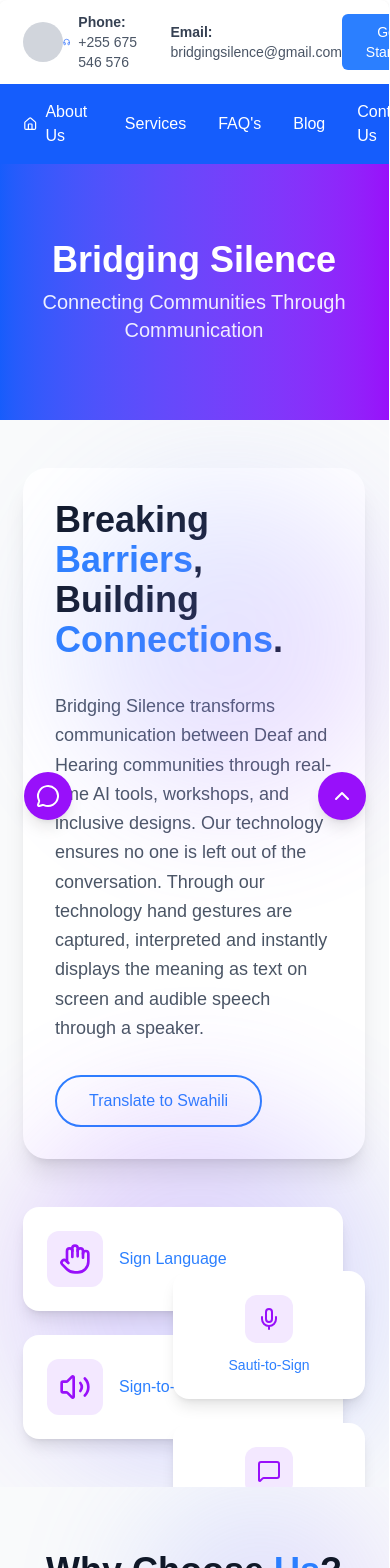
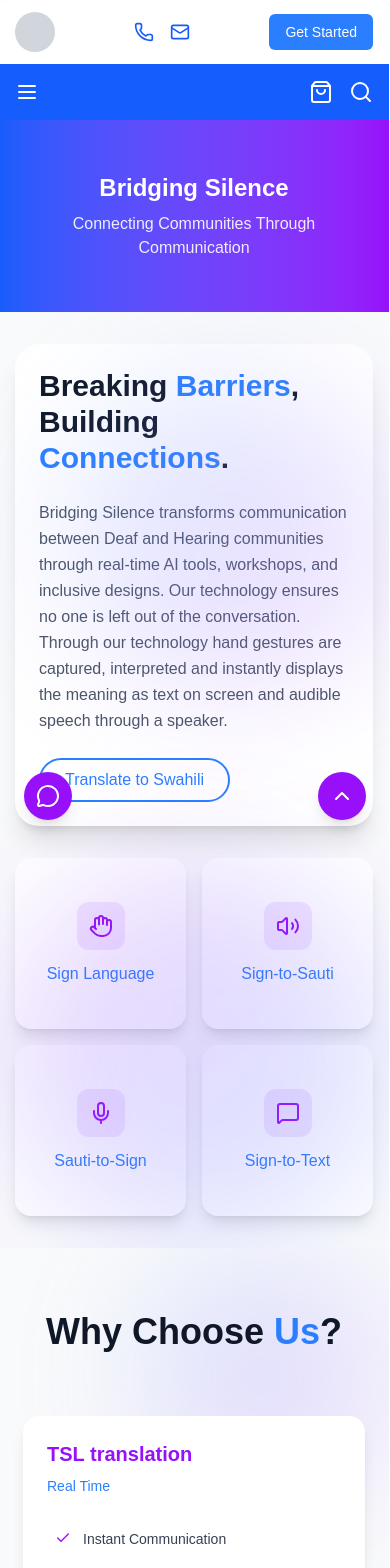
Before and after one commit to silencebridging/silencebridging, a Next.js app: page /services in a window 390 px wide. Shown: the top 1568 px of the page. Built offline with nearby package versions, Linux system fonts and the light colour scheme.

Commit message:
some pages responsiveness

```diff
--- a/package.json
+++ b/package.json
@@ -12,6 +12,7 @@
     "@mediapipe/camera_utils": "^0.3.1675466862",
     "@mediapipe/drawing_utils": "^0.3.1675466124",
     "@mediapipe/hands": "^0.4.1675469240",
+    "framer-motion": "^12.19.2",
     "lucide-react": "^0.513.0",
     "next": "15.3.3",
     "react": "^19.0.0",
--- a/src/app/services/_components/description.jsx
+++ b/src/app/services/_components/description.jsx
@@ -1,26 +1,34 @@
 import { Mic, MessageSquare, Volume2, Hand } from 'lucide-react';
 import Link from 'next/link';
+import { useRouter } from 'next/navigation'; // Add this import
 
 export default function BridgingSilenceHero() {
+  const router = useRouter(); // Add this line
+
+  const navigateToSignToSpeech = () => {
+    console.log('Navigating to Sign-to-Sauti page');
+    router.push('/services/signToSpeech');
+  };
+
   return (
     <div className="min-h-screen bg-gray-50 relative overflow-hidden">
       {/* Background decorative elements */}
       <div className="absolute top-16 right-0 w-80 h-80 bg-gradient-to-br from-blue-400 to-purple-500 rounded-full opacity-20 blur-3xl"></div>
       <div className="absolute bottom-0 right-0 w-96 h-96 bg-gradient-to-tl from-blue-500 to-purple-600 rounded-full opacity-20 blur-3xl"></div>
 
-      <div className="container mx-auto px-6 py-12">
-        <div className="grid lg:grid-cols-2 gap-12 items-center">
+      <div className="container mx-auto px-4 sm:px-6 py-8 sm:py-12">
+        <div className="grid lg:grid-cols-2 gap-8 lg:gap-12 items-center">
           {/* Left side - Main content */}
-          <div className="bg-white rounded-3xl p-8 shadow-xl">
-            <div className="mb-8">
-              <h1 className="text-4xl font-bold text-gray-900 mb-2">
+          <div className="bg-white rounded-3xl p-6 sm:p-8 shadow-xl">
+            <div className="mb-6 sm:mb-8">
+              <h1 className="text-3xl sm:text-4xl font-bold text-gray-900 mb-2">
                 Breaking <span className="text-blue-500">Barriers</span>, Building{' '}
                 <span className="text-blue-500">Connections</span>.
               </h1>
             </div>
 
-            <div className="mb-8">
-              <p className="text-gray-600 text-lg leading-relaxed">
+            <div className="mb-6 sm:mb-8">
+              <p className="text-gray-600 text-base sm:text-lg leading-relaxed">
                 Bridging Silence transforms communication between Deaf and Hearing communities
                 through real-time AI tools, workshops, and inclusive designs. Our technology ensures no
                 one is left out of the conversation. Through our technology hand gestures are captured,
@@ -29,73 +37,56 @@ export default function BridgingSilenceHero() {
               </p>
             </div>
 
-            <button className="bg-white border-2 border-blue-500 text-blue-500 px-8 py-3 rounded-full font-medium hover:bg-blue-50 transition-colors duration-200">
+            <button className="bg-white border-2 border-blue-500 text-blue-500 px-6 sm:px-8 py-2 sm:py-3 rounded-full font-medium hover:bg-blue-50 transition-colors duration-200">
               Translate to Swahili
             </button>
           </div>
 
           {/* Right side - Feature cards */}
-          <div className="relative">
-            {/* Left column cards */}
-            <div className="space-y-6">
+          <div className="grid grid-cols-2 gap-4 sm:gap-6 md:gap-8">
             {/* Sign Language Card */}
             <Link href="#" className="block">
-                <div className="bg-white rounded-2xl p-6 shadow-lg w-80 transition-all duration-200 hover:shadow-xl hover:translate-y-[-2px] cursor-pointer">
-                  <div className="flex items-center space-x-4">
-                    <div className="bg-purple-100 p-3 rounded-xl">
-                      <Hand className="w-8 h-8 text-purple-600" />
+              <div className="bg-white rounded-2xl shadow-lg aspect-square transform transition-all duration-300 hover:shadow-2xl hover:-translate-y-2 hover:rotate-1 cursor-pointer flex flex-col justify-center items-center p-4 sm:p-6">
+                <div className="bg-purple-100 p-3 rounded-xl mb-3 sm:mb-4">
+                  <Hand className="w-6 h-6 sm:w-8 sm:h-8 text-purple-600" />
                 </div>
-                    <div>
-                      <h3 className="font-medium text-blue-500">Sign Language</h3>
-                    </div>
-                  </div>
+                <h3 className="font-medium text-blue-500 text-center">Sign Language</h3>
               </div>
             </Link>
 
-              {/* Sign-to-Sauti Card */}
-              <Link href="/services/signToSpeech" className="block">
-                <div className="bg-white rounded-2xl p-6 shadow-lg w-80 transition-all duration-200 hover:shadow-xl hover:translate-y-[-2px] cursor-pointer">
-                  <div className="flex items-center space-x-4">
-                    <div className="bg-purple-100 p-3 rounded-xl">
-                      <Volume2 className="w-8 h-8 text-purple-600" />
+            {/* Sign-to-Sauti Card - Modified with direct navigation */}
+            <div
+              onClick={navigateToSignToSpeech}
+              className="bg-white rounded-2xl shadow-lg aspect-square transform transition-all duration-300 hover:shadow-2xl hover:-translate-y-2 hover:rotate-1 cursor-pointer flex flex-col justify-center items-center p-4 sm:p-6"
+            >
+              <div className="bg-purple-100 p-3 rounded-xl mb-3 sm:mb-4">
+                <Volume2 className="w-6 h-6 sm:w-8 sm:h-8 text-purple-600" />
               </div>
-                    <div>
-                      <h3 className="font-medium text-blue-500">Sign-to-Sauti</h3>
-                    </div>
-                  </div>
-                </div>
-              </Link>
+              <h3 className="font-medium text-blue-500 text-center">Sign-to-Sauti</h3>
             </div>
 
-            {/* Right column cards - positioned absolutely */}
-            <div className="absolute top-16 right-0 space-y-6">
             {/* Sauti-to-Sign Card */}
             <Link href="#" className="block">
-                <div className="bg-white rounded-2xl p-6 shadow-lg w-48 transition-all duration-200 hover:shadow-xl hover:translate-y-[-2px] cursor-pointer">
-                  <div className="flex flex-col items-center text-center">
-                    <div className="bg-purple-100 p-3 rounded-xl mb-3">
-                      <Mic className="w-6 h-6 text-purple-600" />
+              <div className="bg-white rounded-2xl shadow-lg aspect-square transform transition-all duration-300 hover:shadow-2xl hover:-translate-y-2 hover:rotate-1 cursor-pointer flex flex-col justify-center items-center p-4 sm:p-6">
+                <div className="bg-purple-100 p-3 rounded-xl mb-3 sm:mb-4">
+                  <Mic className="w-6 h-6 sm:w-8 sm:h-8 text-purple-600" />
                 </div>
-                    <h3 className="font-medium text-blue-500 text-sm">Sauti-to-Sign</h3>
-                  </div>
+                <h3 className="font-medium text-blue-500 text-center">Sauti-to-Sign</h3>
               </div>
             </Link>
 
             {/* Sign-to-Text Card */}
             <Link href="#" className="block">
-                <div className="bg-white rounded-2xl p-6 shadow-lg w-48 transition-all duration-200 hover:shadow-xl hover:translate-y-[-2px] cursor-pointer">
-                  <div className="flex flex-col items-center text-center">
-                    <div className="bg-purple-100 p-3 rounded-xl mb-3">
-                      <MessageSquare className="w-6 h-6 text-purple-600" />
+              <div className="bg-white rounded-2xl shadow-lg aspect-square transform transition-all duration-300 hover:shadow-2xl hover:-translate-y-2 hover:rotate-1 cursor-pointer flex flex-col justify-center items-center p-4 sm:p-6">
+                <div className="bg-purple-100 p-3 rounded-xl mb-3 sm:mb-4">
+                  <MessageSquare className="w-6 h-6 sm:w-8 sm:h-8 text-purple-600" />
                 </div>
-                    <h3 className="font-medium text-blue-500 text-sm">Sign-to-Text</h3>
-                  </div>
+                <h3 className="font-medium text-blue-500 text-center">Sign-to-Text</h3>
               </div>
             </Link>
           </div>
         </div>
       </div>
     </div>
-    </div>
   );
 }
--- a/src/components/navBar.jsx
+++ b/src/components/navBar.jsx
@@ -1,20 +1,22 @@
-import React from 'react';
-import { Home, Headphones, Search, ShoppingBag } from 'lucide-react';
+import React, { useState } from 'react';
+import { Home, Headphones, Search, ShoppingBag, Menu, X, Mail, Phone } from 'lucide-react';
 import Image from 'next/image';
 
 const HeaderComponent = () => {
+  const [mobileMenuOpen, setMobileMenuOpen] = useState(false);
+
   return (
     <div className="w-full">
       {/* Top Contact Bar */}
-      <div className="bg-white px-6 py-3 rounded-t-lg shadow-sm">
+      <div className="bg-white px-4 sm:px-6 py-3 rounded-t-lg shadow-sm">
         <div className="flex items-center justify-between max-w-7xl mx-auto">
           {/* Logo/Avatar */}
           <div className="flex items-center space-x-4">
             <div className="w-10 h-10 bg-gray-300 rounded-full"></div>
           </div>
 
-          {/* Contact Info */}
-          <div className="flex items-center space-x-8">
+          {/* Contact Info - Hidden on mobile, visible on medium screens and up */}
+          <div className="hidden md:flex items-center space-x-4 lg:space-x-8">
             <div className="flex items-center space-x-2">
               <Headphones className="w-5 h-5 text-blue-600" />
               <div className="text-sm">
@@ -28,18 +30,28 @@ const HeaderComponent = () => {
             </div>
           </div>
 
+          {/* Mobile Contact Icons - Visible on mobile only */}
+          <div className="flex md:hidden items-center space-x-4">
+            <a href="tel:+255675546576" className="text-blue-600">
+              <Phone className="w-5 h-5" />
+            </a>
+            <a href="mailto:bridgingsilence@gmail.com" className="text-blue-600">
+              <Mail className="w-5 h-5" />
+            </a>
+          </div>
+
           {/* CTA Button */}
-          <button className="bg-blue-500 hover:bg-blue-600 text-white px-6 py-2 rounded-md text-sm font-medium transition-colors">
+          <button className="bg-blue-500 hover:bg-blue-600 text-white px-4 sm:px-6 py-2 rounded-md text-sm font-medium transition-colors">
             Get Started
           </button>
         </div>
       </div>
 
       {/* Navigation Bar */}
-      <div className="bg-blue-600 px-6 py-4">
+      <div className="bg-blue-600 px-4 sm:px-6 py-4 relative">
         <div className="flex items-center justify-between max-w-7xl mx-auto">
-          {/* Navigation Links */}
-          <nav className="flex items-center space-x-8">
+          {/* Desktop Navigation Links - Hidden on mobile */}
+          <nav className="hidden md:flex items-center space-x-4 lg:space-x-8">
             <a href="/about" className="flex items-center space-x-2 text-white hover:text-blue-200 transition-colors">
               <Home className="w-5 h-5" />
               <span className="font-medium">About Us</span>
@@ -58,6 +70,14 @@ const HeaderComponent = () => {
             </a>
           </nav>
 
+          {/* Mobile Menu Button - Visible only on mobile */}
+          <button
+            onClick={() => setMobileMenuOpen(!mobileMenuOpen)}
+            className="md:hidden text-white"
+          >
+            <Menu className="w-6 h-6" />
+          </button>
+
           {/* Right Side Icons */}
           <div className="flex items-center space-x-4">
             <button className="text-white hover:text-blue-200 transition-colors">
@@ -68,15 +88,78 @@ const HeaderComponent = () => {
             </button>
           </div>
         </div>
+
+        {/* Mobile Menu - Dropdown style */}
+        {mobileMenuOpen && (
+          <div className="absolute left-0 right-0 top-full z-50 bg-blue-700 shadow-lg md:hidden animate-slideDown">
+            <div className="px-4 py-3 flex justify-between items-center border-b border-blue-600">
+              <div className="text-white text-lg font-medium">Menu</div>
+              <button
+                onClick={() => setMobileMenuOpen(false)}
+                className="text-white"
+              >
+                <X className="w-5 h-5" />
+              </button>
+            </div>
+            <nav className="flex flex-col p-4">
+              <a
+                href="/about"
+                className="flex items-center space-x-2 text-white hover:text-blue-200 transition-colors py-3 border-b border-blue-600"
+                onClick={() => setMobileMenuOpen(false)}
+              >
+                <Home className="w-5 h-5" />
+                <span className="font-medium">About Us</span>
+              </a>
+              <a
+                href="/services"
+                className="text-white hover:text-blue-200 transition-colors font-medium py-3 border-b border-blue-600"
+                onClick={() => setMobileMenuOpen(false)}
+              >
+                Services
+              </a>
+              <a
+                href="#"
+                className="text-white hover:text-blue-200 transition-colors font-medium py-3 border-b border-blue-600"
+                onClick={() => setMobileMenuOpen(false)}
+              >
+                FAQ's
+              </a>
+              <a
+                href="#"
+                className="text-white hover:text-blue-200 transition-colors font-medium py-3 border-b border-blue-600"
+                onClick={() => setMobileMenuOpen(false)}
+              >
+                Blog
+              </a>
+              <a
+                href="#"
+                className="text-white hover:text-blue-200 transition-colors font-medium py-3"
+                onClick={() => setMobileMenuOpen(false)}
+              >
+                Contact Us
+              </a>
+              <div className="py-4 mt-2 text-white bg-blue-800 rounded-md px-4">
+                <div className="flex items-center space-x-2 mb-3">
+                  <Phone className="w-5 h-5 text-blue-200" />
+                  <span>+255 675 546 576</span>
+                </div>
+                <div className="flex items-center space-x-2">
+                  <Mail className="w-5 h-5 text-blue-200" />
+                  <span>bridgingsilence@gmail.com</span>
+                </div>
+              </div>
+            </nav>
+          </div>
+        )}
       </div>
 
       {/* Hero Section */}
-      <div className="relative h-64 md:h-80 lg:h-96 overflow-hidden bg-gradient-to-r from-blue-600 to-purple-600">
+      <div className="relative h-48 sm:h-64 md:h-80 lg:h-96 overflow-hidden bg-gradient-to-r from-blue-600 to-purple-600">
         {/* Content */}
-        <div className="relative z-10 h-full flex items-center justify-center">
+        <div className="relative z-10 h-full flex items-center justify-center px-4 sm:px-6">
           <div className="text-center text-white">
-            <h1 className="text-4xl font-bold mb-2">Bridging Silence</h1>
-            <p className="text-xl opacity-90">Connecting Communities Through Communication</p>
+            <h1 className="text-2xl sm:text-3xl md:text-4xl font-bold mb-2">Bridging Silence</h1>
+            <p className="text-base sm:text-lg md:text-xl opacity-90">Connecting Communities Through Communication</p>
           </div>
         </div>
       </div>
```
Also changed, not shown: 1 other file (tests, documents, lock files or other folders). Lines whose indentation alone changed are shown as unchanged.
